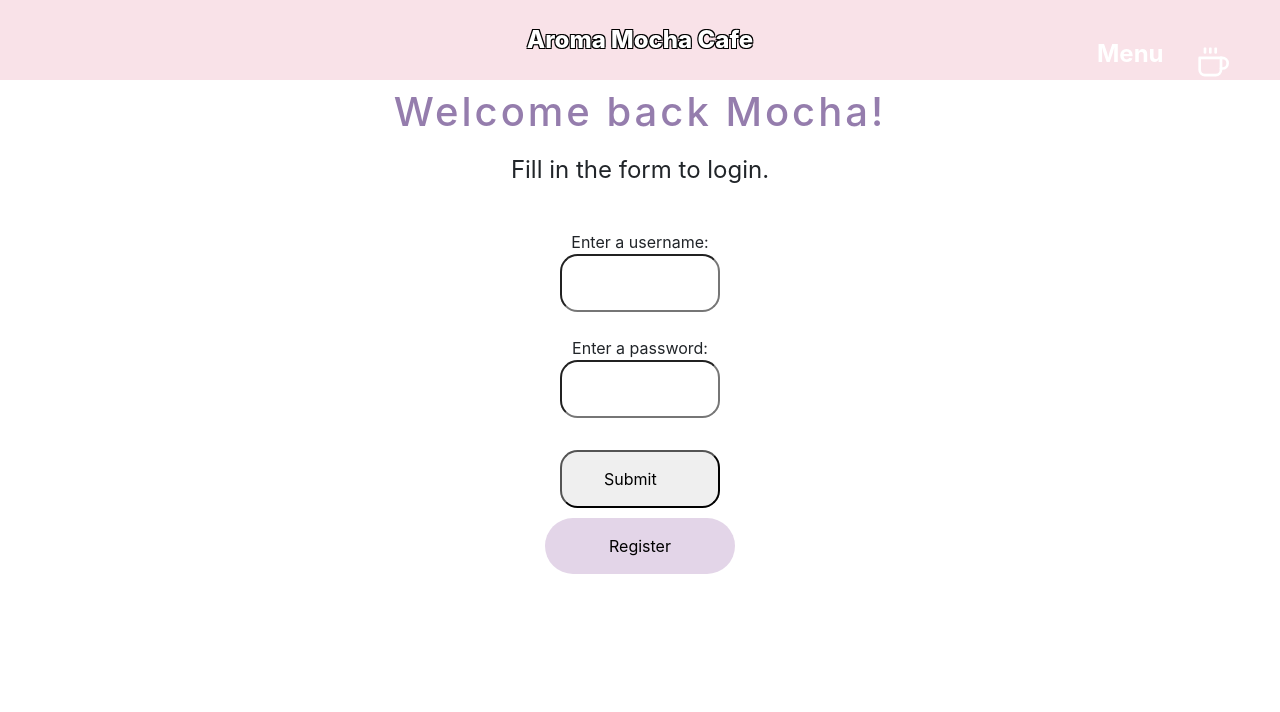
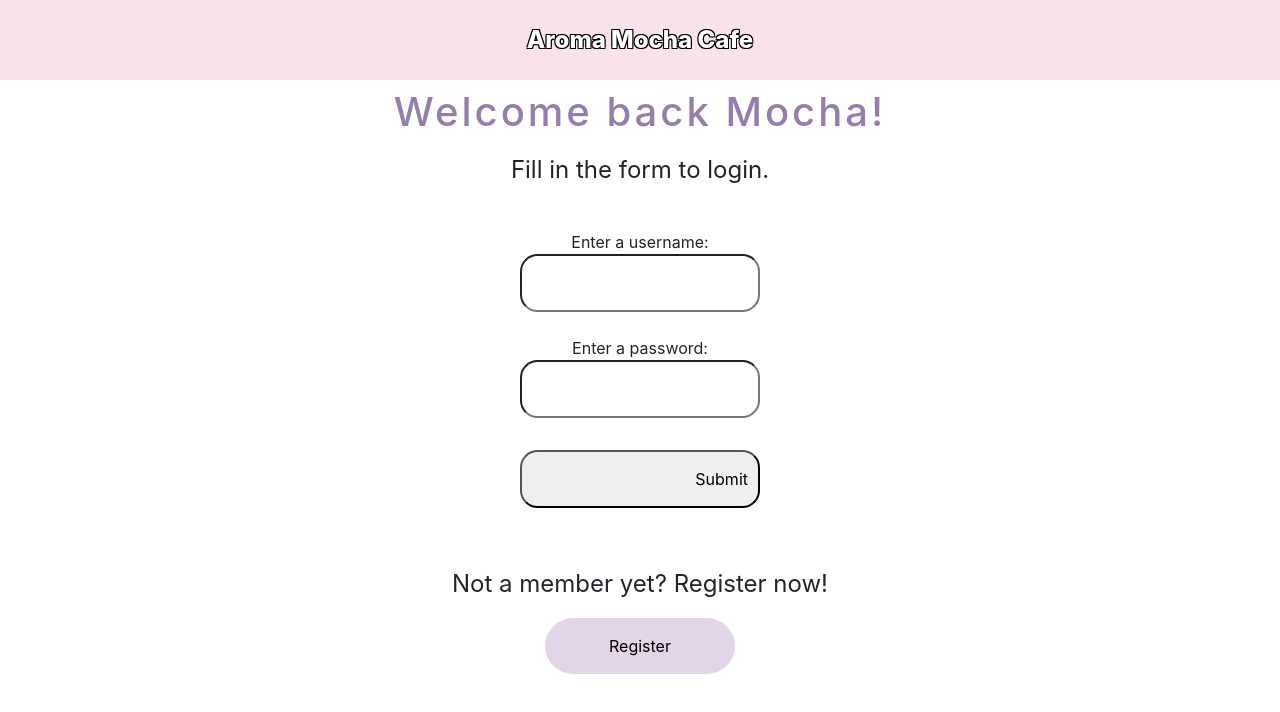
Before and after one commit to IzYoBoiJay/PastelCafeWebsite, a React (Create React App) app in the folder Client/: page /Login in a window 1280 px wide. Shown: the top 712 px of the page. Built offline with nearby package versions, Linux system fonts and the light colour scheme.

Commit message:
Navbar Dynamic + Login and Register Page Redesign

```diff
--- a/Client/src/Pages/Login/Login.js
+++ b/Client/src/Pages/Login/Login.js
@@ -55,13 +55,6 @@ export default function Login ( {setToken} ){
 
   const [username, setUsername] = useState("");
   const [password, setPassword] = useState("");
-  const [isOpen, setIsOpen] = useState(false)
-
-  const toggle = () => {
-
-      setIsOpen(!isOpen)
-
-  }
 
 
   const handleSubmit = async e => {
@@ -108,7 +101,7 @@ export default function Login ( {setToken} ){
     return (
       <div>
 
-        <Navbar toggle={toggle}/>
+        <Navbar/>
 
         <RegH1>Welcome back Mocha!</RegH1>
         <RegP>Fill in the form to login.</RegP>
@@ -140,6 +133,10 @@ export default function Login ( {setToken} ){
 
         </RegForm>
 
+        <RegP className = "mt-5">
+          Not a member yet? Register now!
+        </RegP>
+
         <a href = "/Register">
         <RegBtn>
           Register
--- a/Client/src/Pages/Login/LoginElements.js
+++ b/Client/src/Pages/Login/LoginElements.js
@@ -53,15 +53,14 @@ export const RegLabel = styled.label`
 {/*to clean up*/}
 export const RegInput = styled.input`
 
-    width: 10em;
+    width: 15em;
     display: flex;
     flex-direction: column;
+    text-align: right;
     position: relative;
     padding: 15px 10px 15px 42px;
     border-radius: 1.1em;
-    text-align: left;
-    margin: auto
-
+    margin: auto;
 
 `;
 
--- a/Client/src/Pages/Register/Register.js
+++ b/Client/src/Pages/Register/Register.js
@@ -12,14 +12,6 @@ const Register = () => {
   const [address, setAddress] = useState("");
   const [fname, setfName] = useState("");
   const [lname, setlName] = useState("");
-
-  const [isOpen, setIsOpen] = useState(false)
-
-  const toggle = () => {
-
-      setIsOpen(!isOpen)
-
-  }
 
   const handleSubmit = async e => {
 
@@ -58,7 +50,7 @@ const Register = () => {
     return (
       <div>
 
-        <Navbar toggle={toggle}/>
+        <Navbar/>
 
 
         <RegH1>Register to become part of the Mochas</RegH1>
@@ -126,8 +118,12 @@ const Register = () => {
           </RegLabel>
 
           <RegLabel />
-          <RegInput type="submit" value="Submit" />
+          <RegInput type="submit" value="           Submit" />
         </RegForm>
+
+        <RegP className = "mt-5">
+          Already a member? Login now!
+        </RegP>
 
         <a href = "/Login">
         <RegBtn>
--- a/Client/src/Pages/Register/RegisterElements.js
+++ b/Client/src/Pages/Register/RegisterElements.js
@@ -53,15 +53,14 @@ export const RegLabel = styled.label`
 {/*to clean up*/}
 export const RegInput = styled.input`
 
-    width: 10em;
+    width: 15em;
     display: flex;
     flex-direction: column;
+    text-align: right;
     position: relative;
     padding: 15px 10px 15px 42px;
     border-radius: 1.1em;
-    text-align: left;
-    margin: auto
-
+    margin: auto;
 
 `;
 
--- a/Client/src/components/Navbar/index.js
+++ b/Client/src/components/Navbar/index.js
@@ -1,7 +1,14 @@
 import React from 'react'
 import { Bars, Nav, NavIcon, NavLink } from './NavbarElements'
 
+import useToken from '../App/useToken'
+
 const Navbar = ({toggle}) => {
+
+    const { token } = useToken();
+
+    if(token) {
+
     return (
         <>
             <Nav>
@@ -21,6 +28,24 @@ const Navbar = ({toggle}) => {
             </Nav>
         </>
     )
+
+    } else {
+        return(
+
+        <>
+            <Nav>
+                <NavLink to='/'>
+
+                    <textStroke>Aroma Mocha Cafe</textStroke>
+
+                    </NavLink>
+
+                <NavIcon/>
+
+            </Nav>
+        </>
+        )
+    }
 }
 
 export default Navbar;
```
